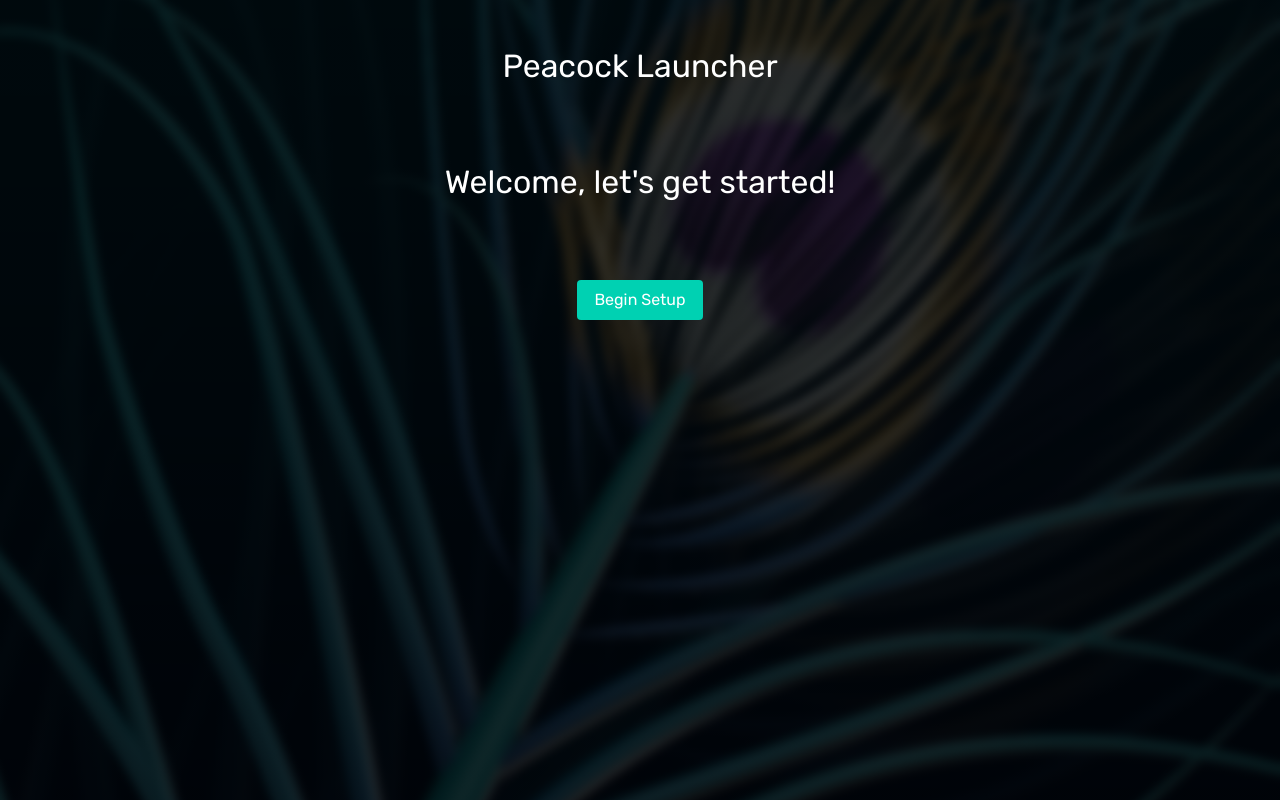
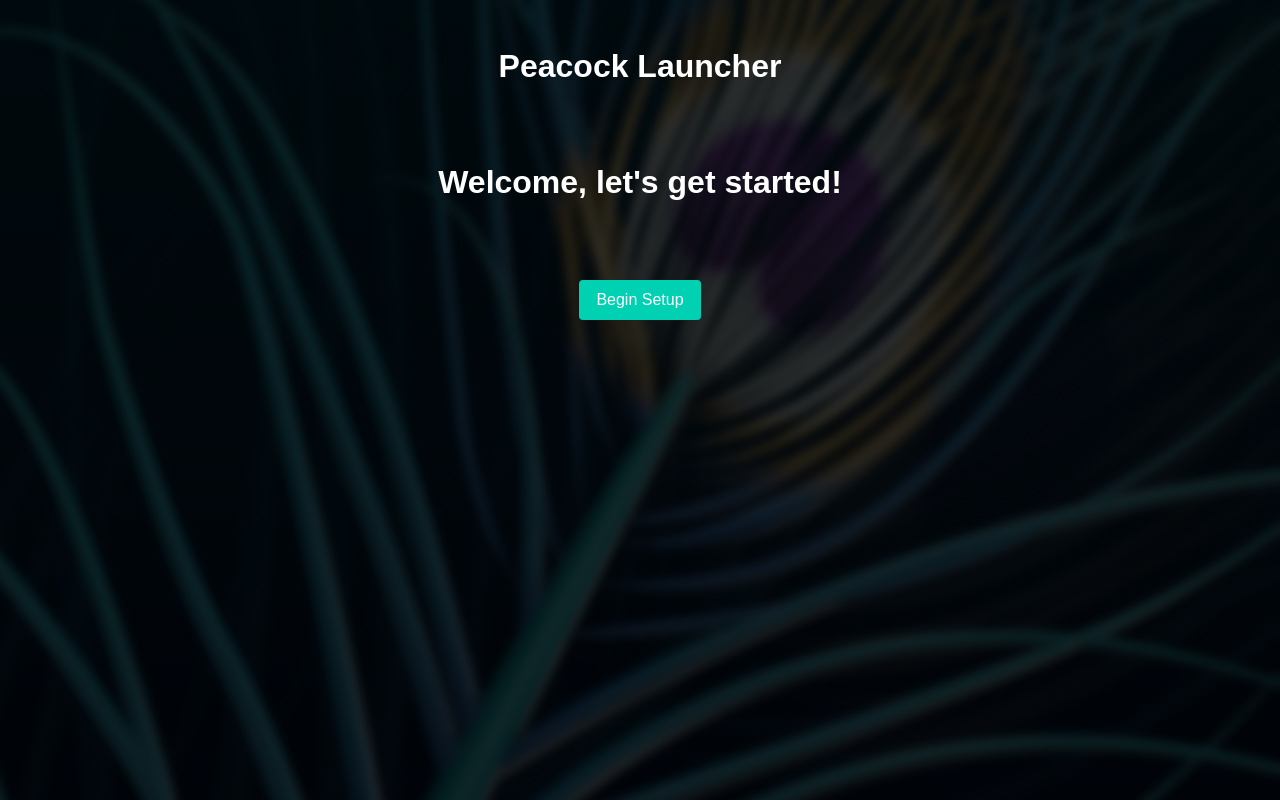
Before and after one commit to thepeacockproject/Launcher, a React (Vite) app: page / in a window 1280 px wide. Built offline with nearby package versions, Linux system fonts and the light colour scheme; a web font is replaced by a local one.

Commit message:
Styling fixes

```diff
--- a/src/styles/bulma-overrides.sass
+++ b/src/styles/bulma-overrides.sass
@@ -2,8 +2,10 @@
 
 $family-sans-serif: "Rubik", sans-serif
 $family-primary: $family-sans-serif
-$title-color: white
+$title-color: white !important
 $subtitle-color: white !important
+$box-background-color: #424549
+$box-color: white
 
 @import "bulma/sass/utilities/_all.sass"
 @import "bulma/sass/base/_all.sass"
@@ -26,3 +28,6 @@
 
 .not-white
   color: black !important
+
+label.radio:hover
+  color: white
--- a/src/styles/style.css
+++ b/src/styles/style.css
@@ -1,18 +1,15 @@
-@font-face {
-    font-family: "Rubik";
-    font-style: normal;
-    font-weight: 400;
-    src: url(../assets/fonts/rubik-latin-reg400.woff2) format("woff2");
-    unicode-range: U+0000-00FF, U+0131, U+0152-0153, U+02BB-02BC, U+02C6, U+02DA,
-        U+02DC, U+2000-206F, U+2074, U+20AC, U+2122, U+2191, U+2193, U+2212,
-        U+2215, U+FEFF, U+FFFD;
-}
-
 @font-face {
     font-family: "Rubik";
     font-style: normal;
     font-weight: 400;
     src: url(../assets/fonts/rubik-reg400.ttf) format("truetype");
+}
+
+@font-face {
+    font-family: "Rubik";
+    font-style: italic;
+    font-weight: 400;
+    src: url(../assets/fonts/rubik-italic400.ttf) format("truetype");
 }
 
 html,
```
Also changed, not shown: src/assets/fonts/rubik-italic400.ttf (added), src/assets/fonts/rubik-latin-reg400.woff2 (deleted).
